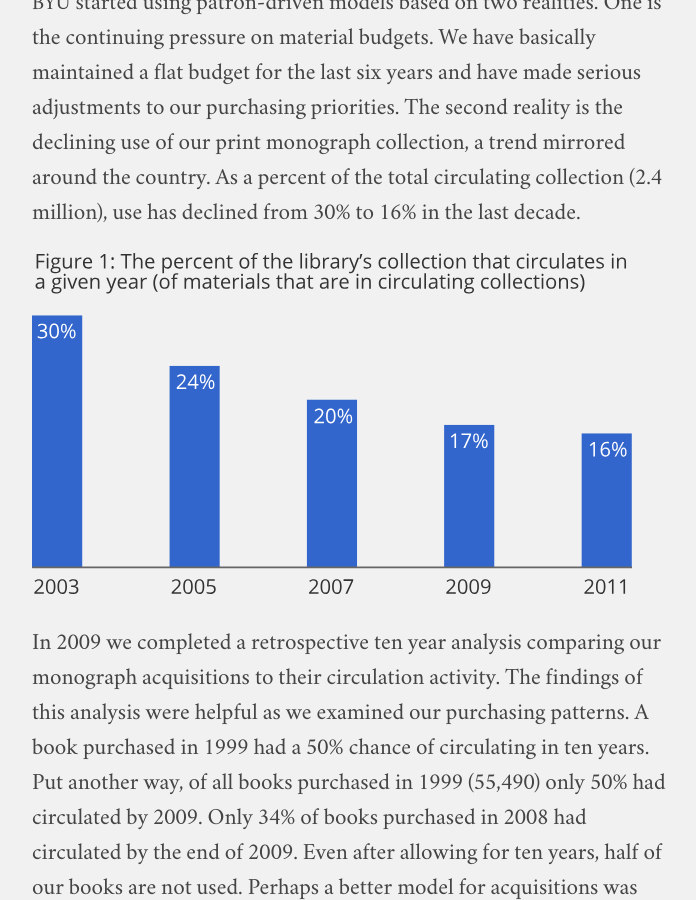
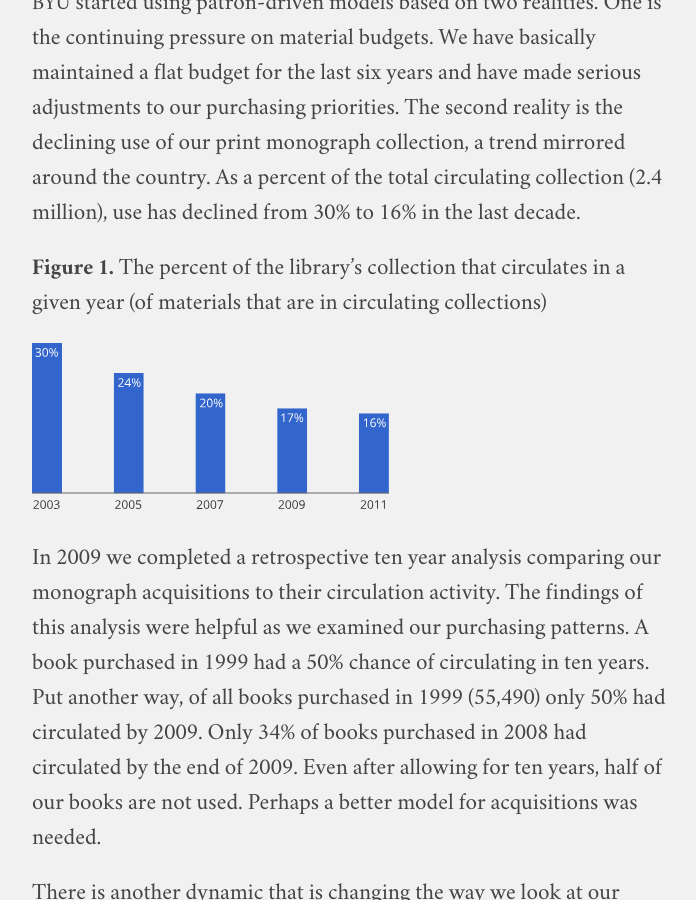
Before and after one commit to jaredhowland/jaredhowland.github.io, a Jekyll site: the page built from content/publications/patron-driven.md, in a window 1280 px wide and 900 px high, scrolled down 1496 px. Shown: the whole window, without its empty margins (288-984 px from the left). Built offline with Jekyll 4.4.1, drawn with Linux system fonts in a browser that asks for light colours.

Commit message:
[FIX] SVG files

```diff
--- a/content/publications/patron-driven.md
+++ b/content/publications/patron-driven.md
@@ -21,7 +21,11 @@ For many years, we at Brigham Young University (<span class="caps">BYU</span>) h
 
 <span class="caps">BYU</span> started using patron-driven models based on two realities. One is the continuing pressure on material budgets. We have basically maintained a flat budget for the last six years and have made serious adjustments to our purchasing priorities. The second reality is the declining use of our print monograph collection, a trend mirrored around the country. As a percent of the total circulating collection (2.4 million), use has declined from 30% to 16% in the last decade.
 
-<img src="{{ site.url }}/assets/images/publications/files/patron-driven/fig1.svg" alt="Percent of the library's collection that circulates in a given year (of materials that are in circulating collections)" width="600" height="329">
+**Figure 1.** The percent of the library's collection that circulates in a given year (of materials that are in circulating collections)
+
+![Figure 1. The percent of the library's collection that circulates in a given year (of materials that are in circulating collections)]({{ site.url }}/assets/images/publications/files/patron-driven/fig1.svg)
+
+<!-- <img src="{{ site.url }}/assets/images/publications/files/patron-driven/fig1.svg" alt="The percent of the library's collection that circulates in a given year (of materials that are in circulating collections)" width="600" height="329"> -->
 
 In 2009 we completed a retrospective ten year analysis comparing our monograph acquisitions to their circulation activity. The findings of this analysis were helpful as we examined our purchasing patterns. A book purchased in 1999 had a 50% chance of circulating in ten years. Put another way, of all books purchased in 1999 (55,490) only 50% had circulated by 2009. Only 34% of books purchased in 2008 had circulated by the end of 2009. Even after allowing for ten years, half of our books are not used. Perhaps a better model for acquisitions was needed.
 
@@ -197,9 +201,9 @@ On a strictly <span class="caps">CPU</span> analysis, <span class="caps">PDA</sp
 
 These statistics also show that findings from the previous study are corroborated and the longer books are available to patrons, the <span class="caps">CPU</span> generally decreases. This holds true for both <span class="caps">PDA</span> and traditionally acquired books. The change over time of the average <span class="caps">CPU</span> of the various print <span class="caps">PDA</span> models can be seen in the slopegraph shown in Figure 2. The most striking portion of this graph is the traditional acquisition model. The average <span class="caps">CPU</span> of traditionally acquired materials drops at a significantly faster rate than the <span class="caps">PDA</span> materials. This dramatic slope is exaggerated by the low initial use of traditionally acquired materials. The increased usage of traditionally acquired materials over longer periods of time explains why the average <span class="caps">CPU</span> for the least effective <span class="caps">PDA</span> model went from 51.7% lower to only 34.7% lower than traditional models.
 
-![Figure 2. Slopegraph comparing mean cost-per-use of 4 months of data to 26 months of data for various print acquisition models. ]({{ site.url }}/assets/images/publications/files/patron-driven/fig2.svg)
+**Figure 2.** Slopegraph comparing mean cost-per-use of 4 months of data to 26 months of data for various print acquisition models.
 
-**Figure 2.** Slopegraph comparing mean cost-per-use of 4 months of data to 26 months of data for various print acquisition models.
+![Figure 2. Slopegraph comparing mean cost-per-use of 4 months of data to 26 months of data for various print acquisition models.]({{ site.url }}/assets/images/publications/files/patron-driven/fig2.svg)
 
 When comparing acquisition models, the comparison of the number of titles that received use to the number of titles without any use is an interesting exercise. Almost all <span class="caps">PDA</span> titles had use, and their use increased over time. The suggest-a-book model had a higher number of items that did not circulate which shows the library’s policy to not notify the patron of the purchase could be a problem and suggests a need for process improvement. Even with this oversight, the suggest-a-book model only yielded 15.2% of titles without use while 44.7% of traditionally acquired materials received no use. With the other <span class="caps">PDA</span> models, there was only 1 book that did not get a use. So not only are there more uses for <span class="caps">PDA</span> acquired materials, but a much higher percentage of these materials get used.
 
```
Also changed, not shown: assets/images/publications/files/patron-driven/fig1.svg, assets/images/publications/files/patron-driven/fig2.svg.
